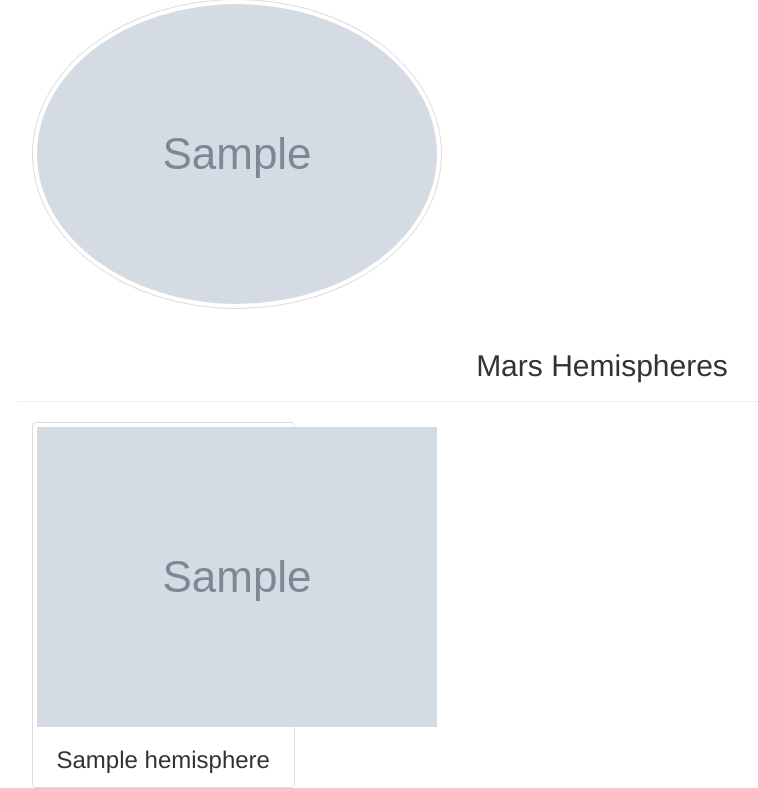
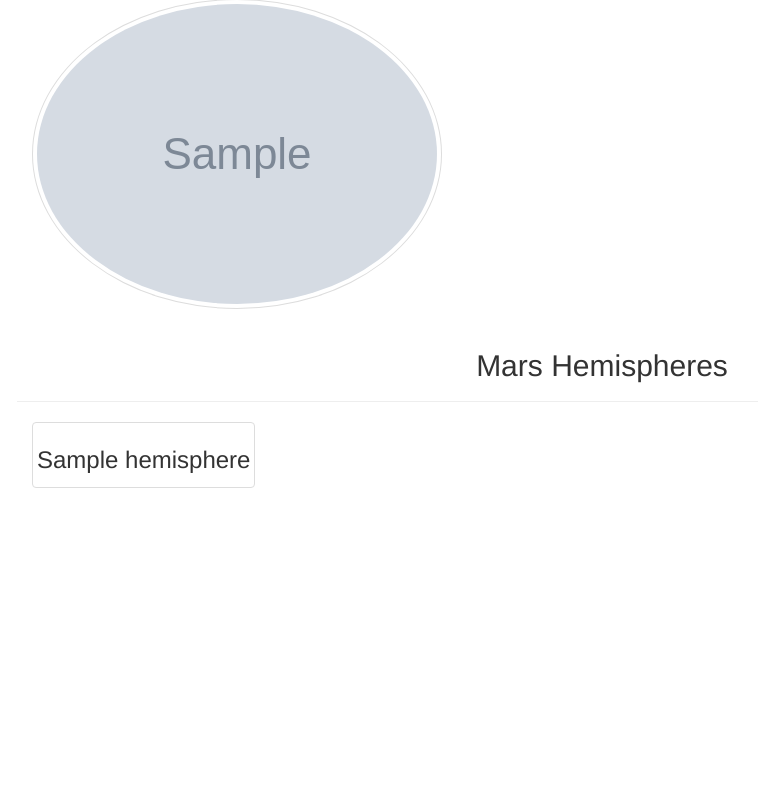
Before and after one commit to faridah-m/Mission-to-Mars, a Flask app: page / in a window 1280 px wide. Shown: the part 468-1256 px from the top of the page, without its empty margins (38-796 px from the left). After the commit the page ends 956 px from the top, so only its background shows below. Run offline with Flask 2, Linux system fonts and the light colour scheme; grey boxes marked "Sample" are stand-in pictures; a database or web service that is not in the repository returns one stand-in record (values such as "Sample title"); some libraries are stand-ins or nearby versions.

Commit message:
Add files via upload

```diff
--- a/templates/index.html
+++ b/templates/index.html
@@ -53,10 +53,10 @@
           <h2 class="text-center">Mars Hemispheres</h2>
         </div>
 
-        {% for hemisphere in mars.hemispheres %}
+        {% for hemisphere in mars.mars_hemispheres %}
         <div class=" col-md-3">
-          <div class="img-responsive img-thumbnail">
-            <img src="{{hemisphere.img_url | default('static/images/error.png', true)}}" alt="...">
+          <div class="">
+          <div class="img-responsive img-thumbnail" src="{{hemisphere.img_url | default('static/images/error.png', true)}}" alt="...">
             <div class="caption" style="text-align: center;">
               <h3>{{hemisphere.title}}</h3>
             </div>
```
